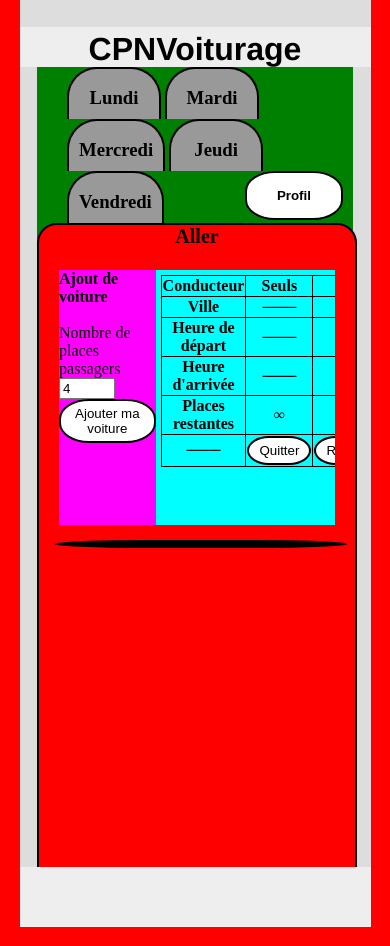
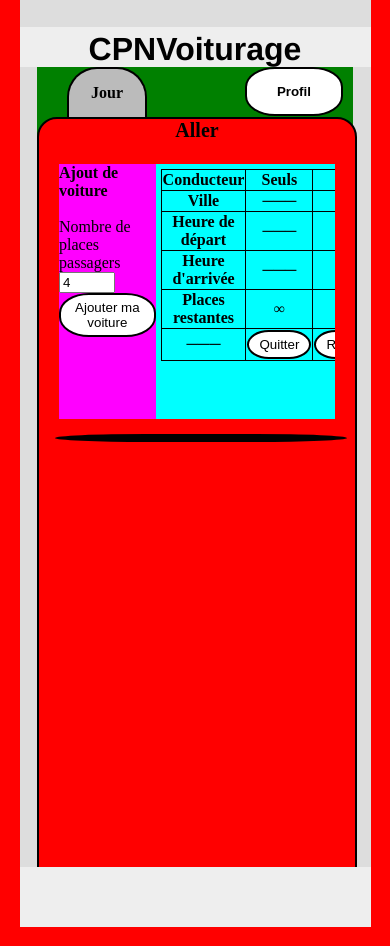
Before and after one commit to Jerome-JJT/CPNVoiturage, a PHP site: page / in a window 390 px wide. Run offline with PHP 8.4, Linux system fonts and the light colour scheme.

Commit message:
Ajout de css responsive pour les onglets

```diff
--- a/Site/view/cars.php
+++ b/Site/view/cars.php
@@ -6,35 +6,50 @@ ob_start();
 ?>
 
 <div class="navi">
+
+  <div style="display:inline-block">
+    <div class="day-select">
+      <div class="day-tab">
+        <strong>Jour</strong>
+      </div>
+
+      <div class="other-days">
         <div class="nav-tab">
-    <h3>Lundi</h3>
+          <strong>Lundi</strong>
         </div>
 
         <div class="nav-tab">
-    <h3>Mardi</h3>
+          <strong>Mardi</strong>
         </div>
 
         <div class="nav-tab">
-    <h3>Mercredi</h3>
+          <strong>Mercredi</strong>
         </div>
 
         <div class="nav-tab">
-    <h3>Jeudi</h3>
+          <strong>Jeudi</strong>
         </div>
 
         <div class="nav-tab">
-    <h3>Vendredi</h3>
+          <strong>Vendredi</strong>
+        </div>
+      </div>
+    </div>
   </div>
 
+
   <button><strong>Profil</strong></button>
+
 
 </div>
 
 <div id="monday" class="carDay">
-  <div style="margin: 0 20px; height: 300px;">
-    <div style="text-align: center; height: 15%; font-size: 20px"><strong>Aller</strong></div>
+  <div class="travelDisplay">
+    <div style="text-align: center; height: 15%; font-size: 20px">
+      <strong>Aller</strong>
+    </div>
 
-    <div style="width: 35%; height: 85%; display: inline-block; vertical-align: top; background-color: magenta">
+    <div class="travelCase" style="width: 35%; background-color: magenta">
       <strong>Ajout de voiture</strong><br><br>
 
       <label for="nbPlaces">Nombre de places passagers</label>
@@ -43,43 +58,43 @@ ob_start();
       <button>Ajouter ma voiture</button>
     </div
 
-    ><div style="background-color: cyan; width: 65%; display: inline-block; vertical-align: top; height: 85%; overflow: scroll">
-      <table style="border-collapse: collapse; margin: 5px; text-align: center">
+    ><div class="travelCase" style="background-color: cyan; width: 65%; overflow: scroll">
+      <table class="carTable">
         <tr>
-          <th style="border: 1px solid black">Conducteur</th>
-          <th style="border: 1px solid black">Seuls</th>
-          <th style="border: 1px solid black">DWZ</th>
+          <th>Conducteur</th>
+          <th>Seuls</th>
+          <th>DWZ</th>
 
         </tr>
 
         <tr>
-          <th style="border: 1px solid black">Ville</th>
-          <td style="border: 1px solid black">───</td>
-          <td style="border: 1px solid black">p</td>
+          <th>Ville</th>
+          <td>───</td>
+          <td>p</td>
         </tr>
 
         <tr>
-          <th style="border: 1px solid black">Heure de départ</th>
-          <td style="border: 1px solid black">───</td>
-          <td style="border: 1px solid black">p</td>
+          <th>Heure de départ</th>
+          <td>───</td>
+          <td>p</td>
         </tr>
 
         <tr>
-          <th style="border: 1px solid black">Heure d'arrivée</th>
-          <td style="border: 1px solid black">───</td>
-          <td style="border: 1px solid black">p</td>
+          <th>Heure d'arrivée</th>
+          <td>───</td>
+          <td>p</td>
         </tr>
 
         <tr>
-          <th style="border: 1px solid black">Places restantes</th>
-          <td style="border: 1px solid black;">&infin;</td>
-          <td style="border: 1px solid black">p</td>
+          <th>Places restantes</th>
+          <td>&infin;</td>
+          <td>p</td>
         </tr>
 
         <tr>
-          <th style="border: 1px solid black">───</th>
-          <td style="border: 1px solid black;"><button>Quitter</button></td>
-          <td style="border: 1px solid black"><button>Rejoindre</button></td>
+          <th style="">───</th>
+          <td style=""><button>Quitter</button></td>
+          <td style=""><button>Rejoindre</button></td>
         </tr>
       </table>
     </div>
--- a/Site/view/styles/styles.css
+++ b/Site/view/styles/styles.css
@@ -62,55 +62,6 @@ h2
 }
 
 
-.navi {
-  text-align: left;
-
-  padding-left: 30px;
-}
-.nav-tab {
-  height: 40px;
-  min-width: 70px;
-
-  display: inline-block;
-  vertical-align: top;
-
-  padding-top: 10px;
-  padding-left: 10px;
-  padding-right: 10px;
-
-  text-align: center;
-
-  border-top: 2px solid black;
-  border-left: 2px solid black;
-  border-right: 2px solid black;
-  border-radius: 30px 30px 0 0;
-
-  background-color: #999999;
-}
-.nav-tab:hover {
-  background-color: white;
-}
-.nav-tab h3 {
-  margin-top: 8px;
-}
-
-.navi button
-{
-  float: right;
-
-  margin: 0 10px;
-  padding: 15px 30px;
-
-  border-radius: 30px / 20px;
-  border: 2px solid black;
-}
-/*.navi button:hover
-{
-  background-color: black;
-  color: white;
-}*/
-
-
 button {
   padding: 5px 10px;
 
@@ -126,6 +77,121 @@ button:hover
   color: white;
 }
 
+.navi button
+{
+  float: right;
+
+  margin: 0 10px;
+  padding: 15px 30px;
+
+  border-radius: 30px / 20px;
+  border: 2px solid black;
+}
+
+
+
+
+
+
+
+
+.navi {
+  height: 50px;
+  padding-left: 30px;
+}
+
+
+
+
+.nav-tab, .day-tab {
+  height: 50px;
+  width: 80px;
+
+  display: flex;
+  flex-direction: column;
+  justify-content: center;
+  box-sizing: border-box;
+
+  text-align: center;
+
+  background-color: #bbbbbb;
+}
+.nav-tab:hover, .day-tab:hover {
+  background-color: white;
+}
+
+
+/*.navi button:hover
+{
+  background-color: black;
+  color: white;
+}*/
+
+
+
+
+
+
+@media (min-width: 800px) /* BIG */
+{
+  body
+  {
+    background-color: cyan;
+  }
+
+  .day-tab {
+    display: none;
+  }
+
+  .nav-tab {
+    display: inline-flex;
+
+    border-top: 2px solid black;
+    border-left: 2px solid black;
+    border-right: 2px solid black;
+
+    border-radius: 30px 30px 0 0;
+  }
+}
+@media (max-width: 800px) /* SMOL */
+{
+  body
+  {
+    background-color: red;
+  }
+
+  .day-tab {
+    display: inline-flex;
+
+
+    border-top: 2px solid black;
+    border-left: 2px solid black;
+    border-right: 2px solid black;
+
+    border-radius: 30px 30px 0 0;
+  }
+
+  .nav-tab {
+    border-left: 2px solid black;
+    border-right: 2px solid black;
+    border-bottom: 1px solid black;
+  }
+
+  .other-days
+  {
+    position: absolute;
+    border-bottom: 1px solid black;
+    display: none;
+  }
+
+  .day-select:hover .other-days
+  {
+    display: block;
+  }
+}
+
+
+
 
 .carDay {
   width: 100%;
@@ -137,13 +203,26 @@ button:hover
   border-radius: 20px;
 }
 
-@media (min-width: 800px)
-{
+.travelDisplay {
+  height: 300px;
 
-  body
-  {
-    background-color: cyan;
-  }
+  margin: 0 20px;
+}
 
+.travelCase {
+   height: 85%;
+   display: inline-block;
 
+   vertical-align: top;
 }
+
+.carTable {
+  border-collapse: collapse;
+
+  margin: 5px;
+  text-align: center;
+}
+
+.carTable th, .carTable td {
+  border: 1px solid black;
+}
```
Also changed, not shown: 1 other file. Lines whose indentation alone changed are shown as unchanged.
